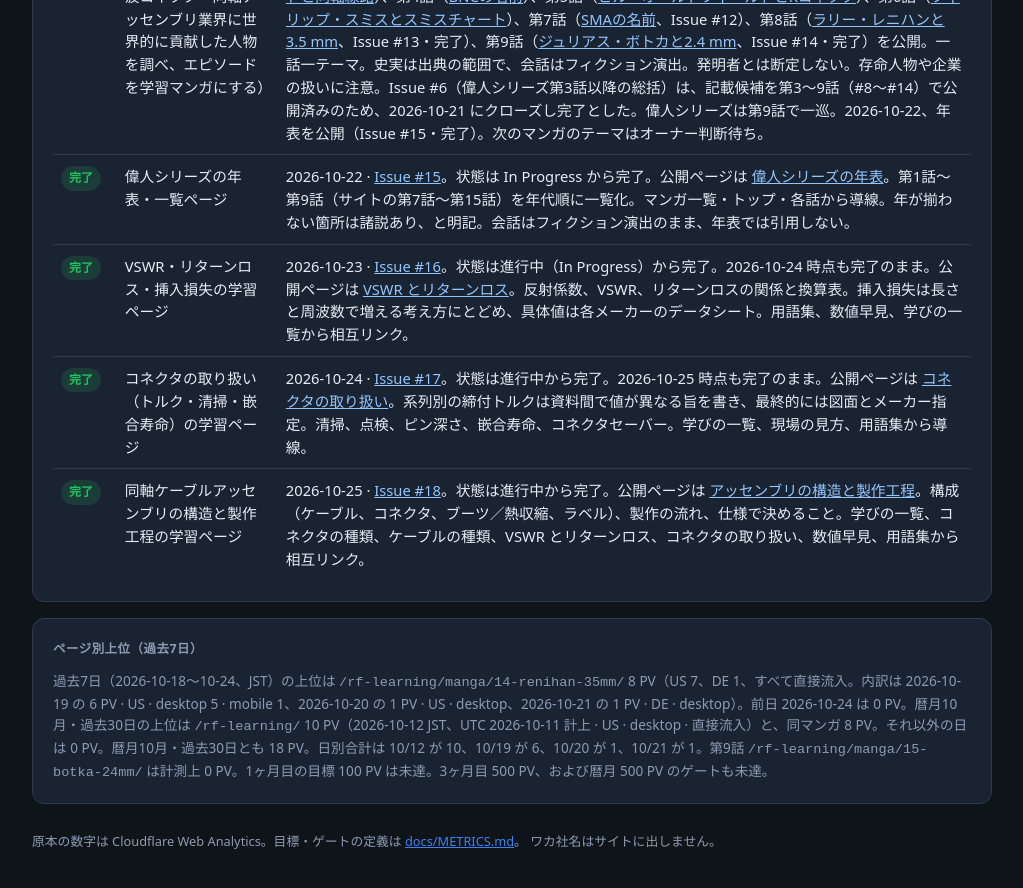
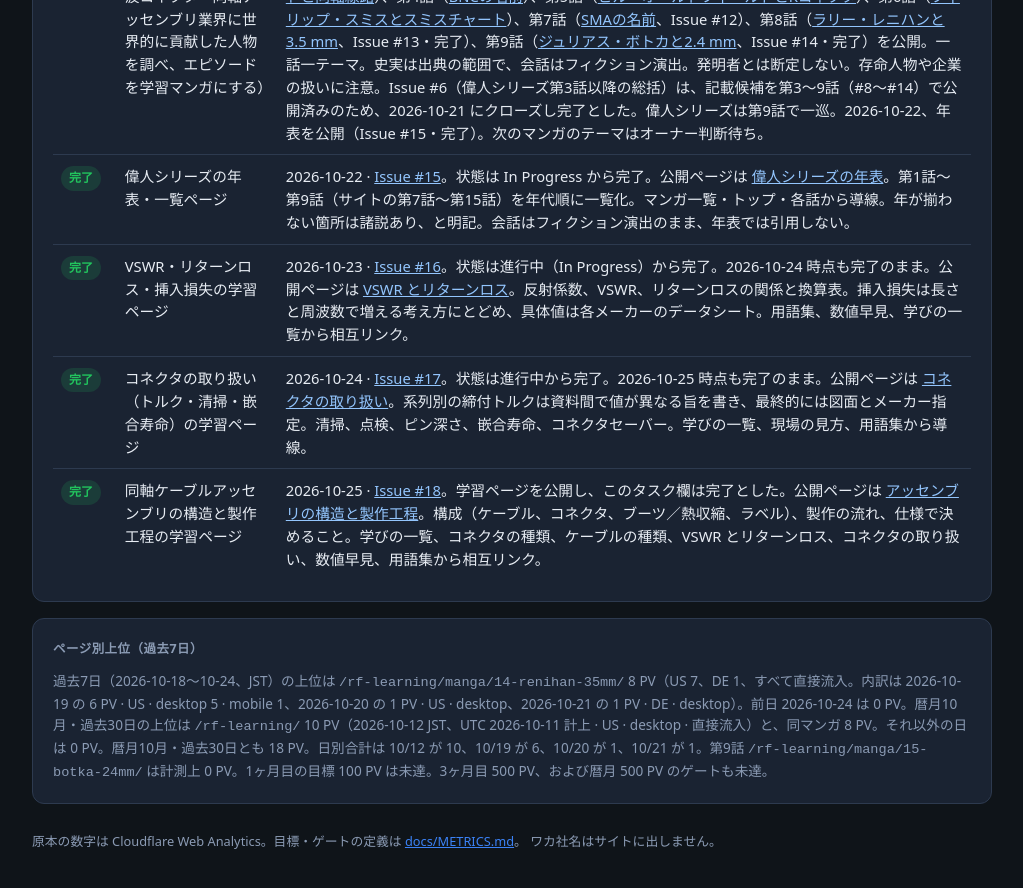
Before and after one commit to KFPn6/rf-learning, a Jekyll site: the page docs/dashboard.html, which Jekyll copies as it is, in a window 1280 px wide and 900 px high, scrolled down 2196 px. Shown: the top 888 px of the window, without its empty margins (128-1151 px from the left). Built offline with Jekyll 4.4.1, drawn with Linux system fonts in a browser that asks for light colours.

Commit message:
運営ダッシュボードの Issue #18 の記述を、学習ページ公開とタスク欄の完了に合わせる。
Co-authored-by: KFPn6 <KFPn6@users.noreply.github.com>

```diff
--- a/docs/dashboard.html
+++ b/docs/dashboard.html
@@ -278,7 +278,7 @@
             <tr>
               <td><span class="badge open">完了</span></td>
               <td>同軸ケーブルアッセンブリの構造と製作工程の学習ページ</td>
-              <td>2026-10-25 · <a href="https://github.com/KFPn6/rf-learning/issues/18" style="color:#93c5fd">Issue #18</a>。状態は進行中から完了。公開ページは <a href="https://kfpn6.github.io/rf-learning/learn/assembly-basics/" style="color:#93c5fd">アッセンブリの構造と製作工程</a>。構成（ケーブル、コネクタ、ブーツ／熱収縮、ラベル）、製作の流れ、仕様で決めること。学びの一覧、コネクタの種類、ケーブルの種類、VSWR とリターンロス、コネクタの取り扱い、数値早見、用語集から相互リンク。</td>
+              <td>2026-10-25 · <a href="https://github.com/KFPn6/rf-learning/issues/18" style="color:#93c5fd">Issue #18</a>。学習ページを公開し、このタスク欄は完了とした。公開ページは <a href="https://kfpn6.github.io/rf-learning/learn/assembly-basics/" style="color:#93c5fd">アッセンブリの構造と製作工程</a>。構成（ケーブル、コネクタ、ブーツ／熱収縮、ラベル）、製作の流れ、仕様で決めること。学びの一覧、コネクタの種類、ケーブルの種類、VSWR とリターンロス、コネクタの取り扱い、数値早見、用語集から相互リンク。</td>
             </tr>
           </tbody>
         </table>
```
